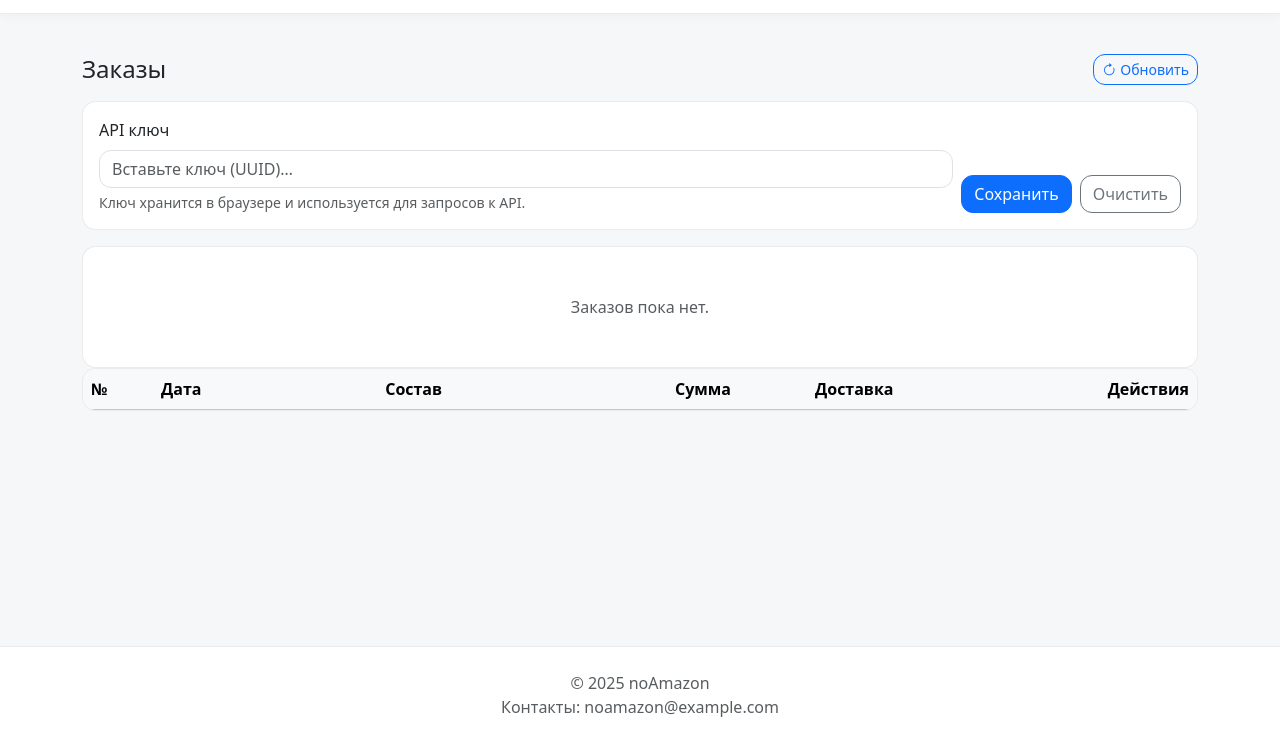
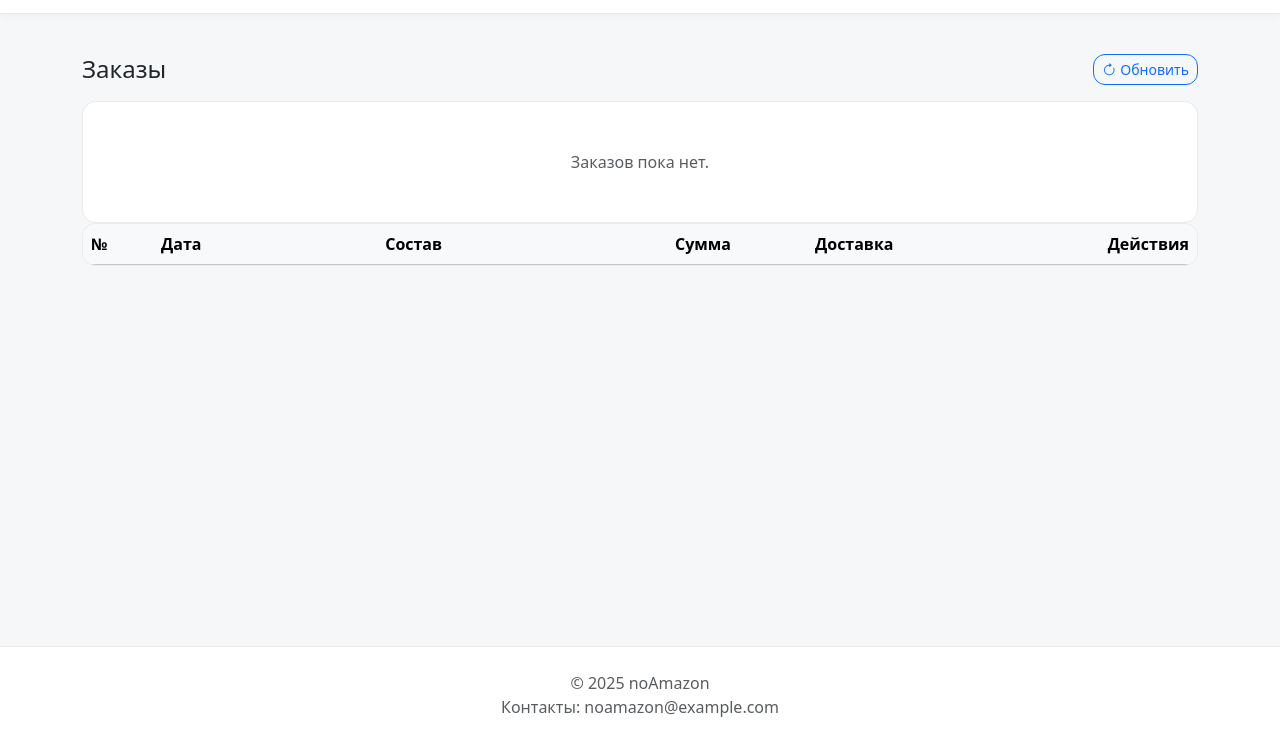
Before and after one commit to maasyaa/webdev-exam-2025-1-52691, a plain HTML site: page profile.html in a window 1280 px wide. Shown: the part 57-800 px from the top of the page. Drawn offline with nearby package versions, Linux system fonts and the light colour scheme; no server answers.

Commit message:
Обновление файлов

```diff
--- a/profile.html
+++ b/profile.html
@@ -50,20 +50,6 @@
           <h1 class="h4 m-0">Заказы</h1>
           <button class="btn btn-outline-primary btn-sm" type="button" id="refreshBtn">
             <i class="bi bi-arrow-clockwise me-1"></i>Обновить</button>
-        </div>
-
-        <div class="border rounded-3 p-3 bg-white mb-3">
-          <div class="d-flex flex-column flex-md-row align-items-md-end gap-2">
-            <div class="flex-grow-1">
-              <label class="form-label" for="apiKeyInput">API ключ</label>
-              <input class="form-control" id="apiKeyInput" type="text" placeholder="Вставьте ключ (UUID)…" >
-              <div class="form-text">Ключ хранится в браузере и используется для запросов к API.</div>
-            </div>
-            <div class="d-flex gap-2">
-              <button class="btn btn-primary" type="button" id="apiKeySaveBtn">Сохранить</button>
-              <button class="btn btn-outline-secondary" type="button" id="apiKeyClearBtn">Очистить</button>
-            </div>
-          </div>
         </div>
 
         <div class="d-flex justify-content-center mt-3 d-none" id="loadingIndicator" aria-live="polite">
```
Also changed, not shown: korzina.html (+0 -1 lines).
